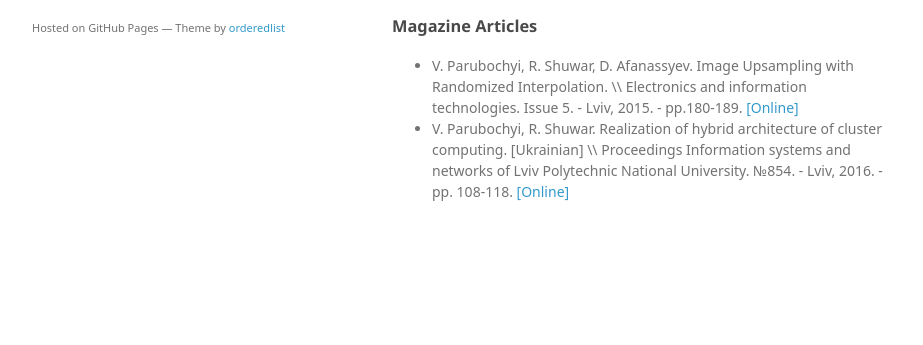
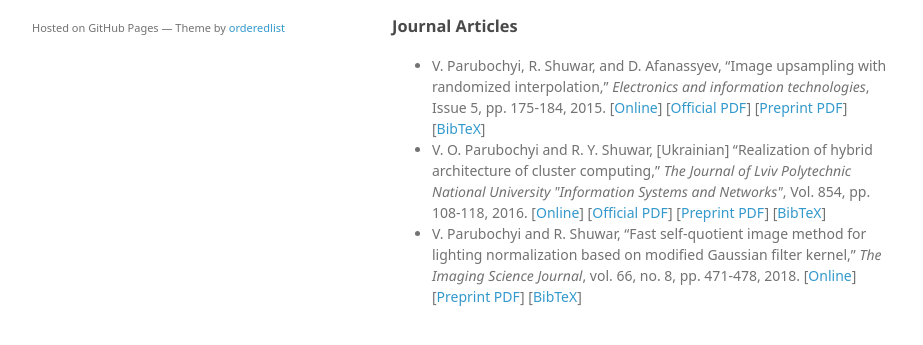
Before and after one commit to EDDragonWolf/eddragonwolf.github.io, a plain HTML site: page index.html in a window 1280 px wide. Shown: the part 693-1038 px from the top of the page, without its empty margins (178-1101 px from the left). Before the commit the page ends 965 px from the top, so only its background shows below. Drawn offline with Linux system fonts and the light colour scheme; a web font is replaced by a local one.

Commit message:
Updated bibliography. Added article from The Imaging Science Journal

```diff
--- a/index.html
+++ b/index.html
@@ -37,10 +37,11 @@
                 </ul>
                 <h2>Technical Skills</h2>
                 <h2>Publications</h2>
-                <h3>Magazine Articles</h3>
+                <h3>Journal Articles</h3>
                 <ul>
-                    <li>V. Parubochyi, R. Shuwar, D. Afanassyev. Image Upsampling with Randomized Interpolation. \\ Electronics and information technologies. Issue 5. - Lviv, 2015. - pp.180-189. <a href="http://eddragonwolf.github.io/publications/p_sum_01_2015.pdf">[Online]</a></li>
-                    <li>V. Parubochyi, R. Shuwar. Realization of hybrid architecture of cluster computing. [Ukrainian] \\ Proceedings Information systems and networks of Lviv Polytechnic National University. №854. - Lviv, 2016. - pp. 108-118. <a href="http://eddragonwolf.github.io/publications/p_hcc_01_2016.pdf">[Online]</a></li>
+                    <li>V. Parubochyi, R. Shuwar, and D. Afanassyev, “Image upsampling with randomized interpolation,” <i>Electronics and information technologies</i>, Issue 5, pp. 175-184, 2015. [<a href="http://elit.lnu.edu.ua/issue_en.php?lang=eng&number=5&numart=19">Online</a>] [<a href="http://elit.lnu.edu.ua/pdf/5_19.pdf">Official PDF</a>] [<a href="http://eddragonwolf.github.io/publications/parubochyi_elit_2015_preprint.pdf">Preprint PDF</a>] [<a href="http://eddragonwolf.github.io/publications/parubochyi_elit_2015_citation.bib">BibTeX</a>]</li>
+                    <li>V. O. Parubochyi and R. Y. Shuwar, [Ukrainian] “Realization of hybrid architecture of cluster computing,” <i>The Journal of Lviv Polytechnic National University "Information Systems and Networks"</i>, Vol. 854, pp. 108-118, 2016. [<a href="http://science.lpnu.ua/uk/sisn/vsi-vypusky/vypusk-854-2016/realizaciya-gibrydnoyi-arhitektury-klasternyh-obchyslen">Online</a>] [<a href="http://science.lpnu.ua/sites/default/files/journal-paper/2018/jun/12973/12108-118.pdf">Official PDF</a>] [<a href="http://eddragonwolf.github.io/publications/parubochyi_jisn_2016_preprint.pdf">Preprint PDF</a>] [<a href="http://eddragonwolf.github.io/publications/parubochyi_jisn_2016_citation.bib">BibTeX</a>]</li>
+                    <li>V. Parubochyi and R. Shuwar, “Fast self-quotient image method for lighting normalization based on modified Gaussian filter kernel,” <i>The Imaging Science Journal</i>, vol. 66, no. 8, pp. 471-478, 2018. [<a href="http://www.tandfonline.com/doi/abs/10.1080/13682199.2018.1517857">Online</a>] [<a href="http://eddragonwolf.github.io/publications/parubochyi_isj_2018_preprint.pdf">Preprint PDF</a>] [<a href="http://eddragonwolf.github.io/publications/parubochyi_isj_2018_citation.bib">BibTeX</a>]</li>
                 </ul>
             </section>
             <footer>
```
Also changed, not shown: 8 other files.
